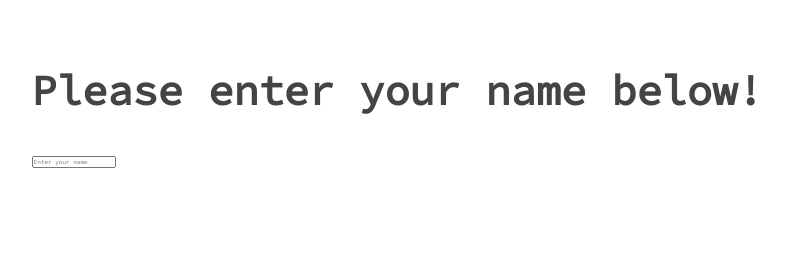
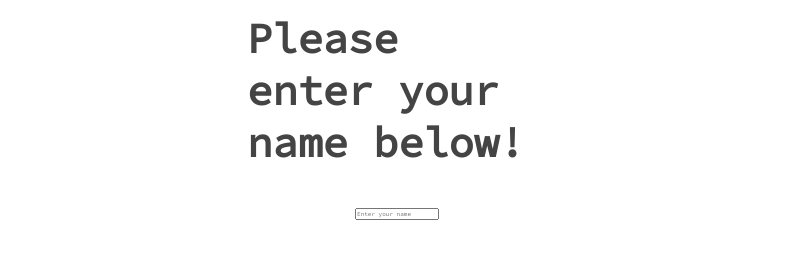
Before and after one commit to GaryCooper-pm/PP2-JavaScript-Quiz, a plain HTML site: page endquiz.html in a window 1280 px wide. Shown: the part 467-726 px from the top of the page, without its empty margins (243-1029 px from the left). Drawn offline with Linux system fonts and the light colour scheme.

Commit message:
Add end quiz page styling

```diff
--- a/assets/css/style.css
+++ b/assets/css/style.css
@@ -90,7 +90,7 @@ h2 {
     background: linear-gradient(180deg, #fb1 0%, #f90 100%);
 }
 
-.fa-crown {
+.fa-crown, .fa-home {
     font-size: 2.5rem;
     margin-left: 1rem;
     margin-right: 1rem;
@@ -165,6 +165,18 @@ h2 {
     width: 0%;
 }
 
+/* End Quiz Page Styling */
+
+.end-form-container {
+    width: 100%;
+    display: flex;
+    flex-direction: column;
+    align-items: center;
+    max-width: 30rem;
+}
+
+/* Highscores Page Styling */
+
 /* Media Queries */
 
 @media screen and (max-width: 768px) {
@@ -172,5 +184,3 @@ h2 {
         min-width: 40rem;
     }
 }
-
-/* Highscores Page Styling */
```
